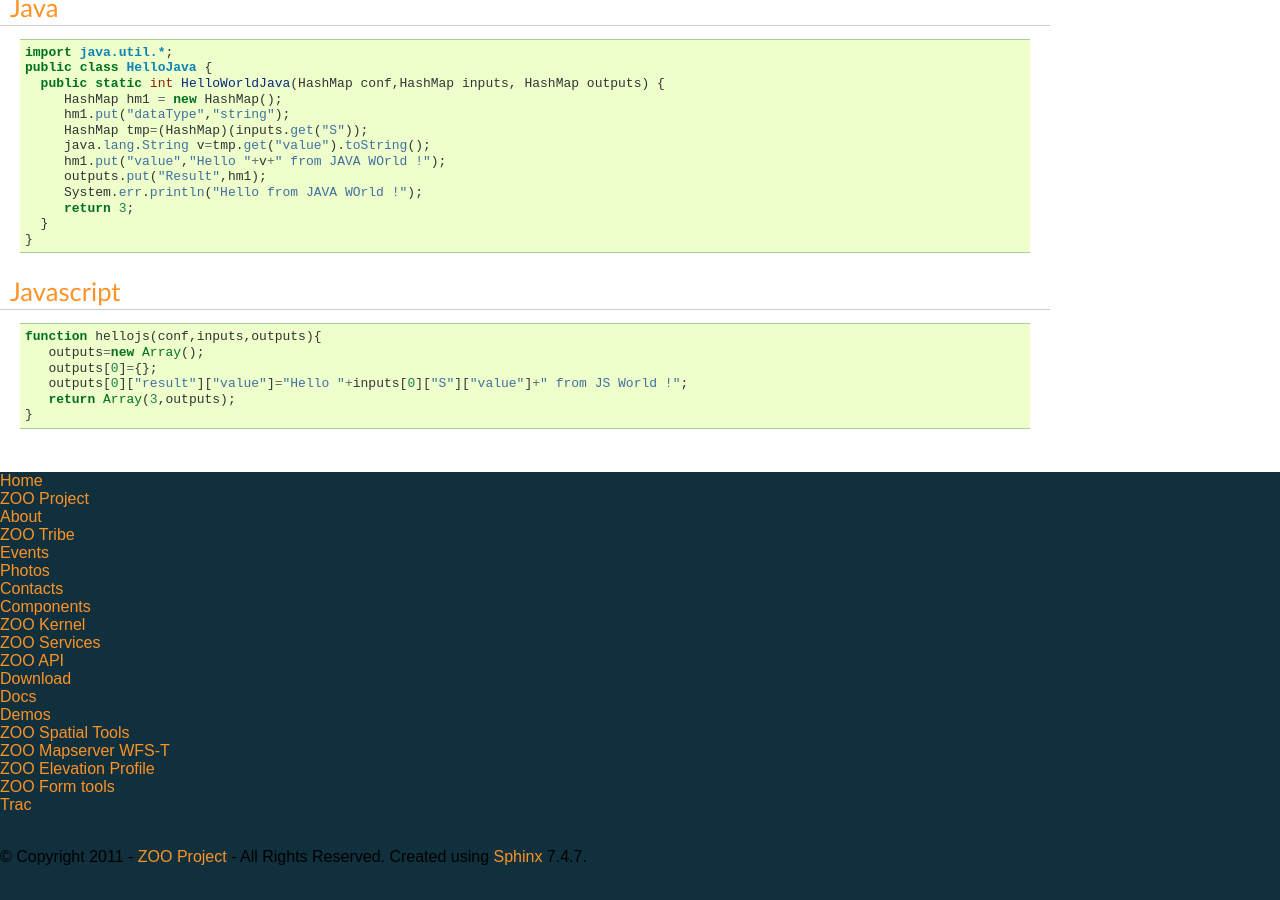
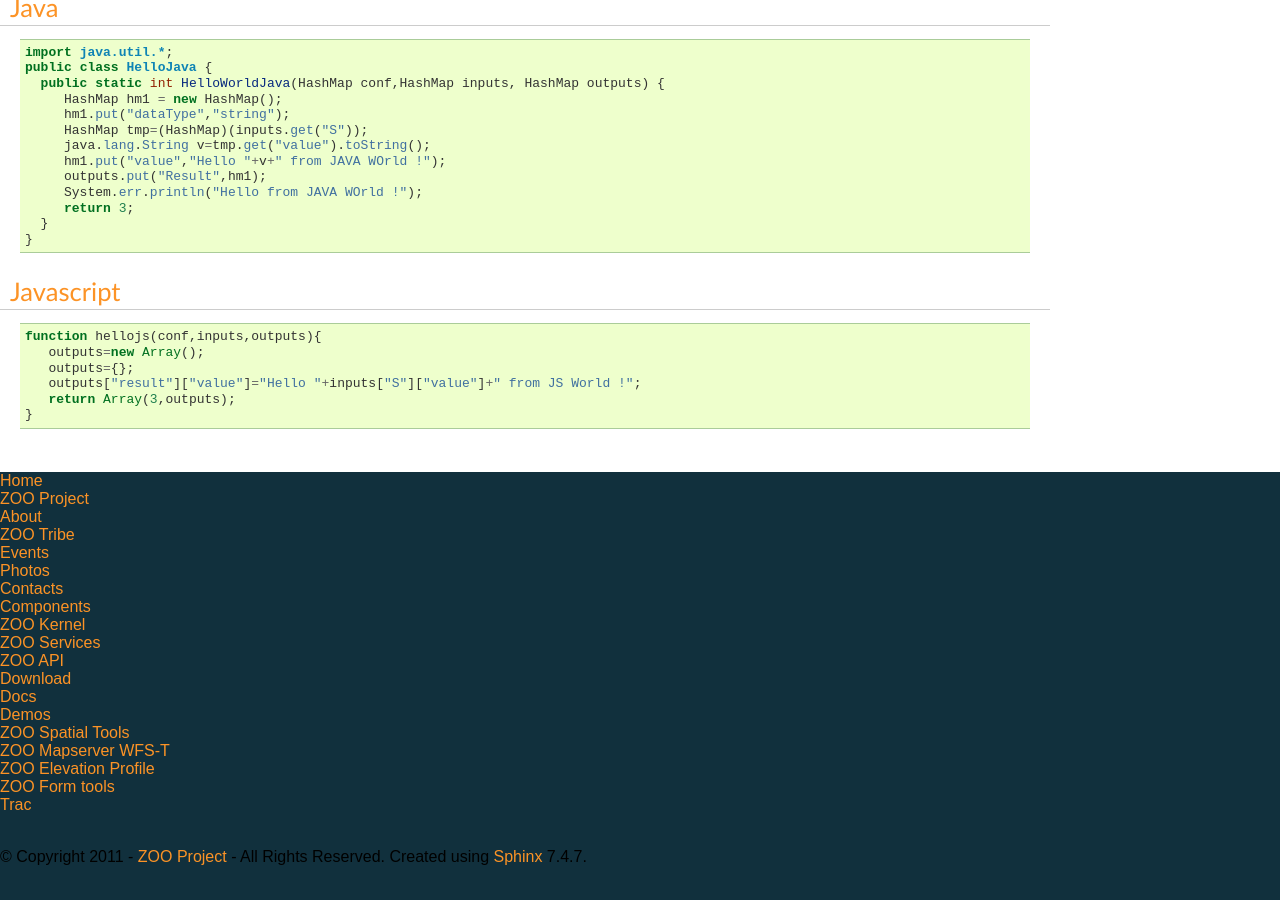
Before and after one commit to hydroleader/zoo-project, a Sphinx documentation site: the page built from docs/services/howtos.txt, in a window 1280 px wide and 900 px high, scrolled down 2306 px. Built offline with Sphinx 7.4.7, drawn with Linux system fonts in a browser that asks for light colours.

Commit message:
change documentation and example of Javascript code because they did not work

```diff
--- a/docs/services/howtos.txt
+++ b/docs/services/howtos.txt
@@ -116,7 +116,7 @@ Javascript
 
   function hellojs(conf,inputs,outputs){
      outputs=new Array();
-     outputs[0]={};
-     outputs[0]["result"]["value"]="Hello "+inputs[0]["S"]["value"]+" from JS World !";
+     outputs={};
+     outputs["result"]["value"]="Hello "+inputs["S"]["value"]+" from JS World !";
      return Array(3,outputs);
   }
```
Also changed, not shown: 1 other file.
